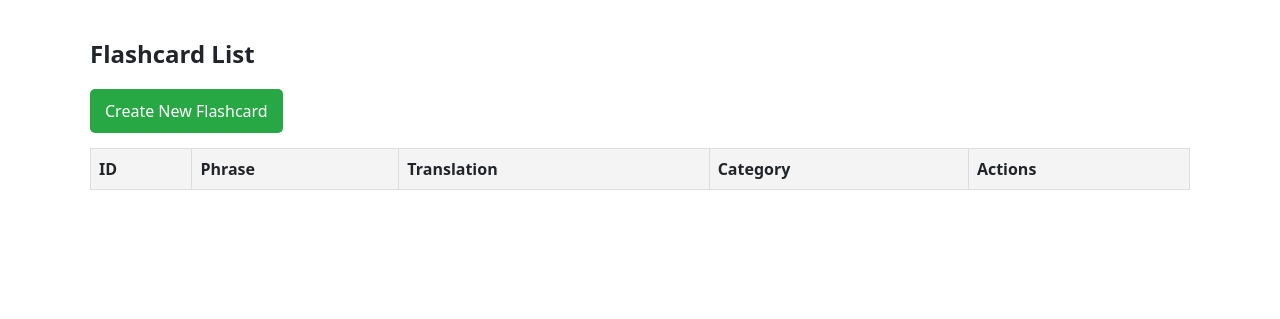
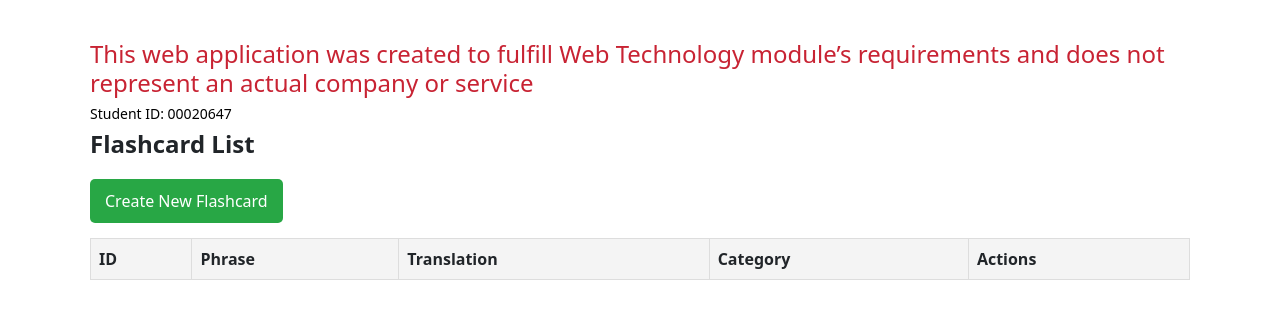
Before and after one commit to 00020647/webCW2_00020647, a Node server app: page /flashcard in a window 1280 px wide. Shown: the top 319 px of the page. Run offline with Node 20, Linux system fonts and the light colour scheme; lists and menus that the app fills with data are empty.

Commit message:
Disclaimer and ID insert

```diff
--- a/public/css/styles.css
+++ b/public/css/styles.css
@@ -63,3 +63,12 @@
 .delete-button:hover {
   background-color: #c82333;
 }
+
+.disclaimer {
+  font-size: 24px;
+  color: #c82333;
+}
+.studentId{
+  font-size: 14px;
+  color: #000;
+}
--- a/views/flashcard/index.pug
+++ b/views/flashcard/index.pug
@@ -2,6 +2,8 @@ extends ../head.pug
 
 block content
   .container
+    h3.disclaimer This web application was created to fulfill Web Technology module’s requirements and does not represent an actual company or service
+    h4.studentId Student ID: 00020647
     h1.flashcard-title Flashcard List
     a.create-button(href="/flashcard/create") Create New Flashcard
     table.flashcard-table
```
